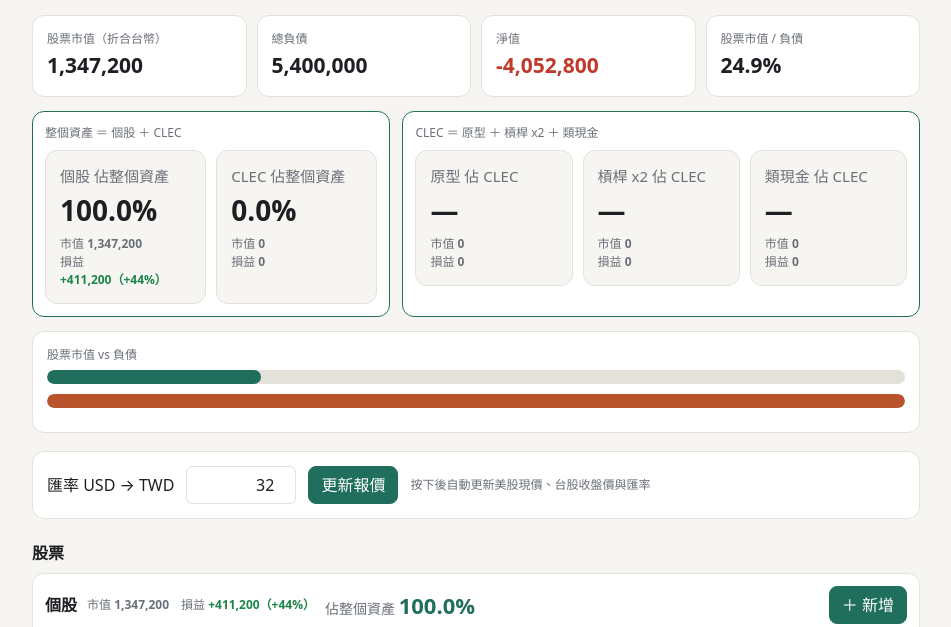
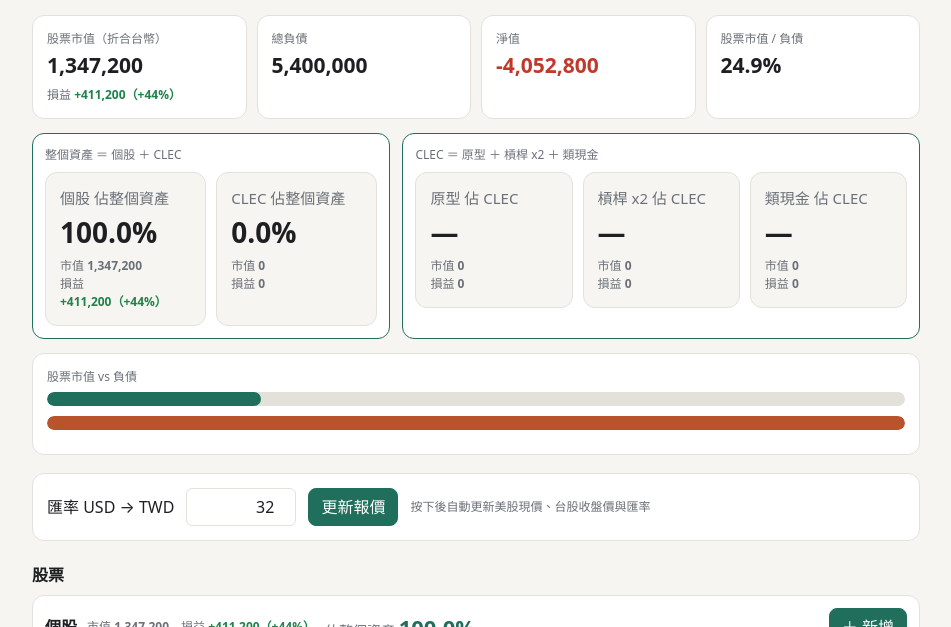
Before and after one commit to Ericzyliu/portfolio, a plain HTML site: page index.html in a window 1280 px wide. Shown: the part 99-726 px from the top of the page, without its empty margins (164-1115 px from the left). Drawn offline with Linux system fonts and the light colour scheme.

Commit message:
Add files via upload

```diff
--- a/index.html
+++ b/index.html
@@ -56,7 +56,7 @@ input[type=range]{width:200px;min-width:0;padding:0;accent-color:var(--ac)}
   <div class="sub">資料會同步到你自己 GitHub 帳號下的私密 Gist，電腦與手機各設定一次就能看到同一份。總覽一律折合新台幣，美股請在持股選 USD 並設定匯率。下方為範例數字，請改成你自己的。</div>
 
   <div class="grid">
-    <div class="card"><div class="k">股票市值（折合台幣）</div><div class="v" id="sAssets"></div></div>
+    <div class="card"><div class="k">股票市值（折合台幣）</div><div class="v" id="sAssets"></div><div class="k" style="margin-top:4px">損益 <b id="sPL"></b></div></div>
     <div class="card"><div class="k">總負債</div><div class="v" id="sDebt"></div></div>
     <div class="card"><div class="k">淨值</div><div class="v" id="sNet"></div></div>
     <div class="card"><div class="k">股票市值 / 負債</div><div class="v" id="sRatio"></div></div>
@@ -246,7 +246,7 @@ function calc(){
   $("r_stock").textContent=pc(tg.stock,A);$("v_stock").textContent=fmt(tg.stock);
   $("r_clec").textContent=pc(Cq,A);$("v_clec").textContent=fmt(Cq);
   var sp=function(id,x,c){var e=$(id);e.textContent=(x>0?"+":"")+fmt(x)+(c>0?"（"+(x>0?"+":"")+Math.round(x/c*100)+"%）":"");e.className=x>0?"up":x<0?"dn":""};
-  sp("p_stock",tp.stock,tc.stock);sp("p_clec",tp.proto+tp.lev+tp.cash,tc.proto+tc.lev+tc.cash);["proto","lev","cash"].forEach(function(k){sp("p_"+k,tp[k],tc[k])});
+  sp("p_stock",tp.stock,tc.stock);sp("p_clec",tp.proto+tp.lev+tp.cash,tc.proto+tc.lev+tc.cash);["proto","lev","cash"].forEach(function(k){sp("p_"+k,tp[k],tc[k])});sp("sPL",tp.stock+tp.proto+tp.lev+tp.cash,tc.stock+tc.proto+tc.lev+tc.cash);
   [["stock",tg.stock,tp.stock,tc.stock],["clec",Cq,tp.proto+tp.lev+tp.cash,tc.proto+tc.lev+tc.cash],["proto",tg.proto,tp.proto,tc.proto],["lev",tg.lev,tp.lev,tc.lev],["cash",tg.cash,tp.cash,tc.cash]].forEach(function(x){$("tv_"+x[0]).textContent=fmt(x[1]);sp("tp_"+x[0],x[2],x[3])});$("t_stock").textContent=pc(tg.stock,A);$("t_clec").textContent=pc(Cq,A);
   ["proto","lev","cash"].forEach(function(k){$("r_"+k).textContent=pc(tg[k],Cq);$("t_"+k).textContent=pc(tg[k],Cq);$("v_"+k).textContent=fmt(tg[k])});
   var upv=gl>0?gl*S.up/100:0,dnr=A*S.dn/100,dnv=Math.min(dnr,tg.cash);
```
